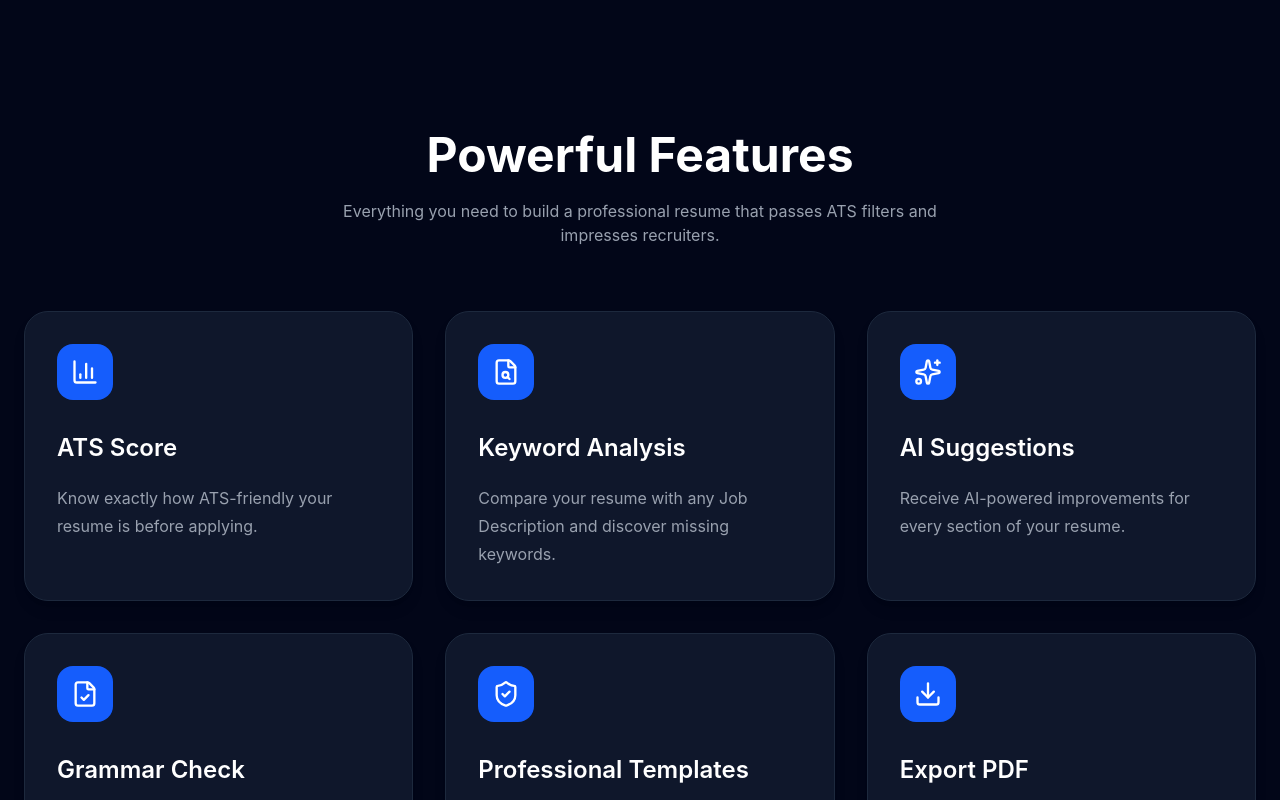
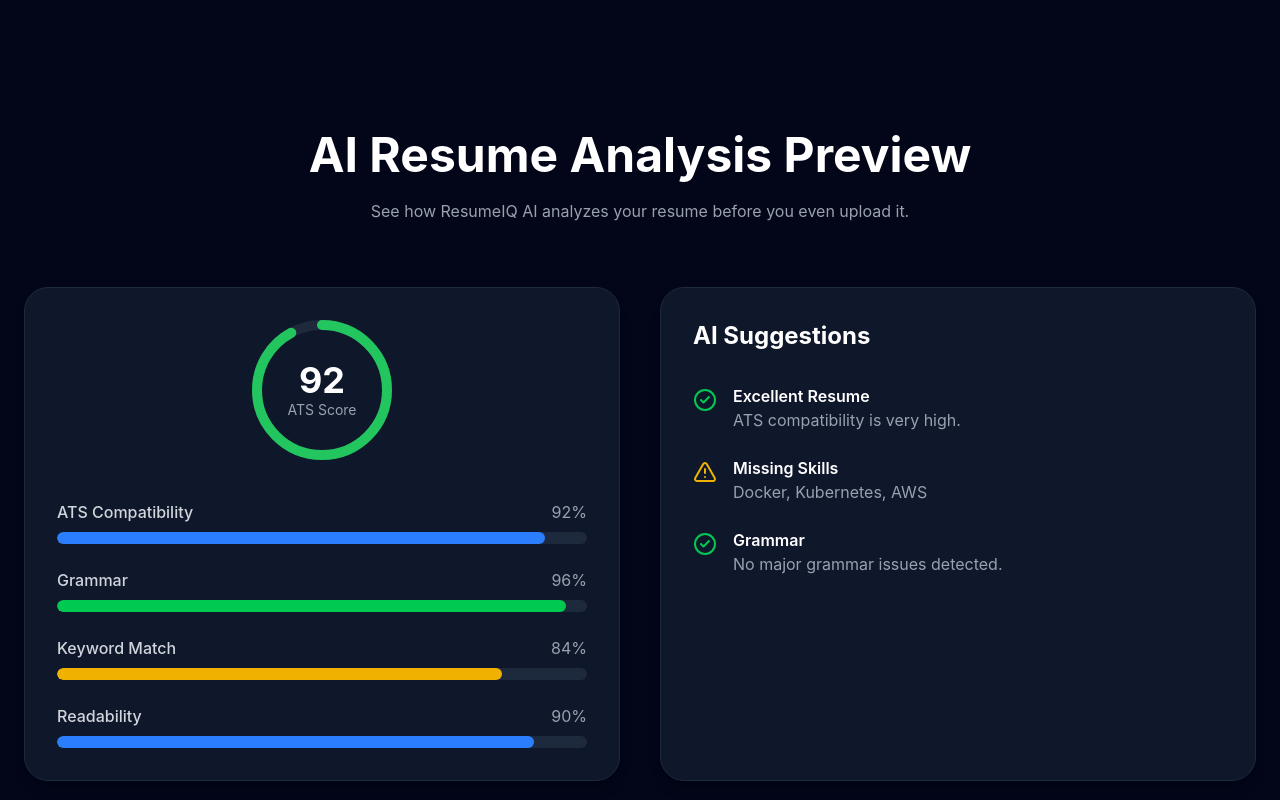
Before and after one commit to praveenyadav3791/ResumeIQ-AI, a React (Vite) app in the folder frontend/: page / in a window 1280 px wide. Shown: the part 1160-1960 px from the top of the page. Built offline with nearby package versions, Linux system fonts and the light colour scheme.

Commit message:
feat: add ATS preview section

```diff
--- a/frontend/src/App.tsx
+++ b/frontend/src/App.tsx
@@ -1,17 +1,26 @@
 import Navbar from "./components/Navbar";
 import Hero from "./components/Hero";
 import TrustedBy from "./components/sections/TrustedBy";
+import ATSPreview from "./components/sections/ATSPreview";
 import Features from "./components/Features";
 import UploadSection from "./components/UploadSection";
 
 function App() {
   return (
     <div className="min-h-screen bg-slate-950 text-white">
+
       <Navbar />
+
       <Hero />
+
       <TrustedBy />
+
+      <ATSPreview />
+
       <Features />
+
       <UploadSection />
+
     </div>
   );
 }
--- /dev/null
+++ b/frontend/src/components/sections/ATSPreview.tsx
@@ -0,0 +1,144 @@
+import { motion } from "framer-motion";
+import { CheckCircle2, AlertTriangle } from "lucide-react";
+
+import ScoreCircle from "../ui/ScoreCircle";
+import ProgressBar from "../ui/ProgressBar";
+import Card from "../ui/Card";
+
+function ATSPreview() {
+  return (
+    <section className="max-w-7xl mx-auto px-6 py-24">
+
+      <motion.div
+        initial={{ opacity: 0, y: 40 }}
+        whileInView={{ opacity: 1, y: 0 }}
+        transition={{ duration: 0.7 }}
+      >
+
+        <h2 className="text-5xl font-bold text-center">
+          AI Resume Analysis Preview
+        </h2>
+
+        <p className="text-center text-gray-400 mt-5 max-w-2xl mx-auto">
+          See how ResumeIQ AI analyzes your resume before you even upload it.
+        </p>
+
+      </motion.div>
+
+      <div className="grid lg:grid-cols-2 gap-10 mt-16">
+
+        {/* Left Card */}
+
+        <Card>
+
+          <ScoreCircle score={92} />
+
+          <div className="mt-10 space-y-6">
+
+            <ProgressBar
+              label="ATS Compatibility"
+              value={92}
+            />
+
+            <ProgressBar
+              label="Grammar"
+              value={96}
+              color="bg-green-500"
+            />
+
+            <ProgressBar
+              label="Keyword Match"
+              value={84}
+              color="bg-yellow-500"
+            />
+
+            <ProgressBar
+              label="Readability"
+              value={90}
+            />
+
+          </div>
+
+        </Card>
+
+        {/* Right Card */}
+
+        <Card>
+
+          <h3 className="text-2xl font-bold">
+            AI Suggestions
+          </h3>
+
+          <div className="space-y-6 mt-8">
+
+            <div className="flex gap-4">
+
+              <CheckCircle2
+                className="text-green-500 mt-1"
+              />
+
+              <div>
+
+                <h4 className="font-semibold">
+                  Excellent Resume
+                </h4>
+
+                <p className="text-gray-400">
+                  ATS compatibility is very high.
+                </p>
+
+              </div>
+
+            </div>
+
+            <div className="flex gap-4">
+
+              <AlertTriangle
+                className="text-yellow-500 mt-1"
+              />
+
+              <div>
+
+                <h4 className="font-semibold">
+                  Missing Skills
+                </h4>
+
+                <p className="text-gray-400">
+                  Docker, Kubernetes, AWS
+                </p>
+
+              </div>
+
+            </div>
+
+            <div className="flex gap-4">
+
+              <CheckCircle2
+                className="text-green-500 mt-1"
+              />
+
+              <div>
+
+                <h4 className="font-semibold">
+                  Grammar
+                </h4>
+
+                <p className="text-gray-400">
+                  No major grammar issues detected.
+                </p>
+
+              </div>
+
+            </div>
+
+          </div>
+
+        </Card>
+
+      </div>
+
+    </section>
+  );
+}
+
+export default ATSPreview;
```
